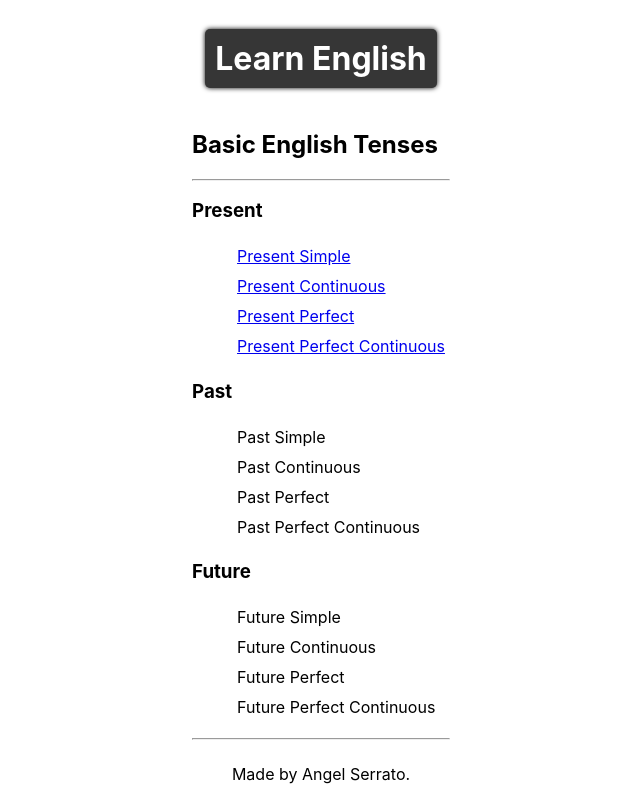
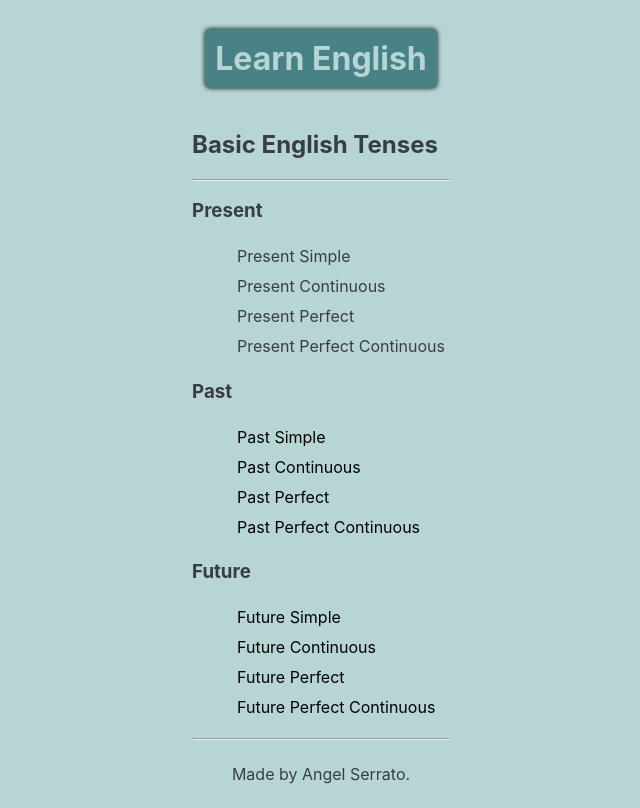
Before and after one commit to serratoangel/english, a plain HTML site: page index.html in a window 1280 px wide. Shown: the whole page, without its empty margins (319-959 px from the left). Drawn offline with Linux system fonts and the light colour scheme.

Commit message:
Change styles on index.css

```diff
--- a/index.css
+++ b/index.css
@@ -1,5 +1,7 @@
 * {
     font-family: -apple-system, BlinkMacSystemFont, 'Segoe UI', Roboto, Oxygen, Ubuntu, Cantarell, 'Open Sans', 'Helvetica Neue', sans-serif;
+    color: #373E40;
+    background-color: #B7D5D4;
 }
 
 .container {
@@ -7,6 +9,7 @@
     justify-content: center;
     align-items: center;
     flex-direction: column;
+
 }
 
 li {
@@ -16,9 +19,18 @@ li {
     color: #000;
 }
 
+a {
+    text-decoration: none;
+}
+
+a:hover {
+    color: #305252;
+    text-shadow: #77878B 1px 1px 10px;
+}
+
 h1 {
-    background-color: #363636;
-    color: #fff;
+    background-color: #488286;
+    color: #B7D5D4;
     padding: 10px;
     border-radius: 5px;
     box-shadow: 0px 0px 5px #000;
```
